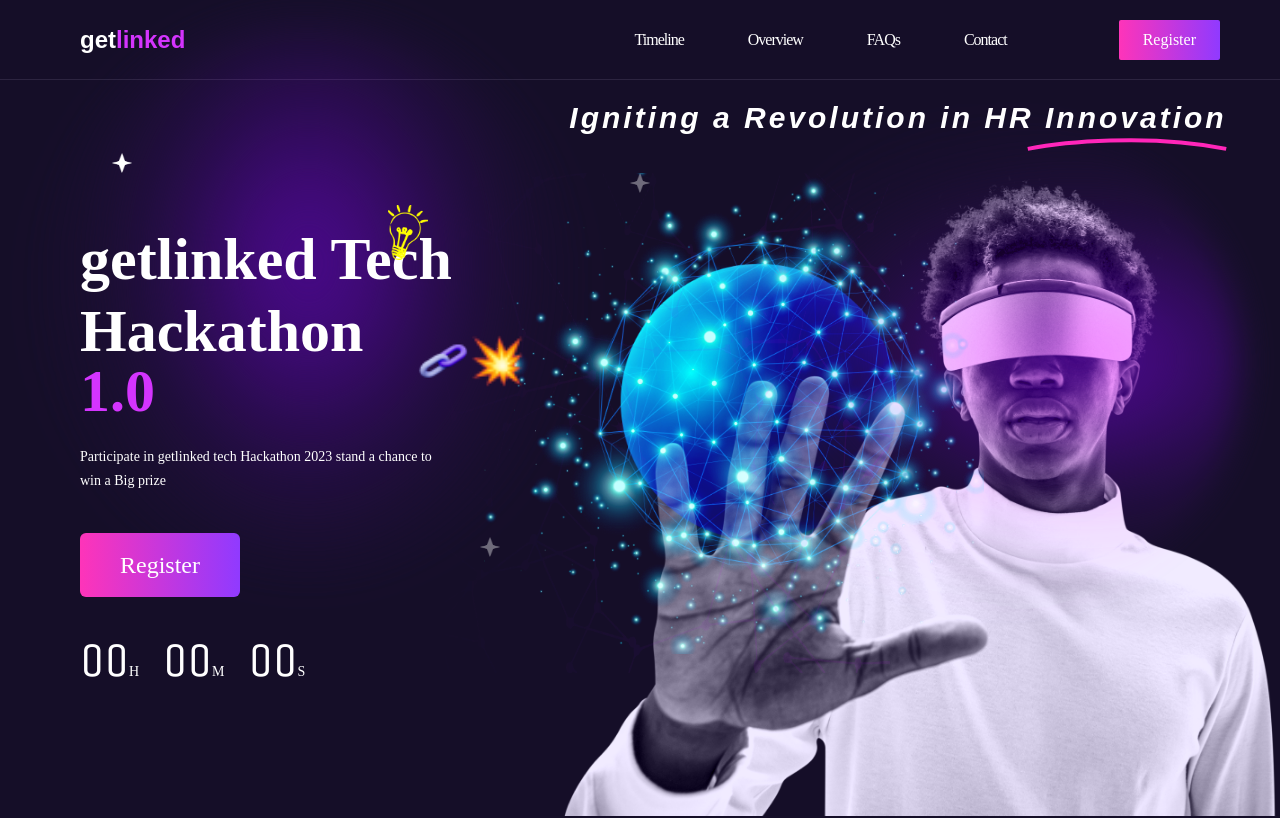
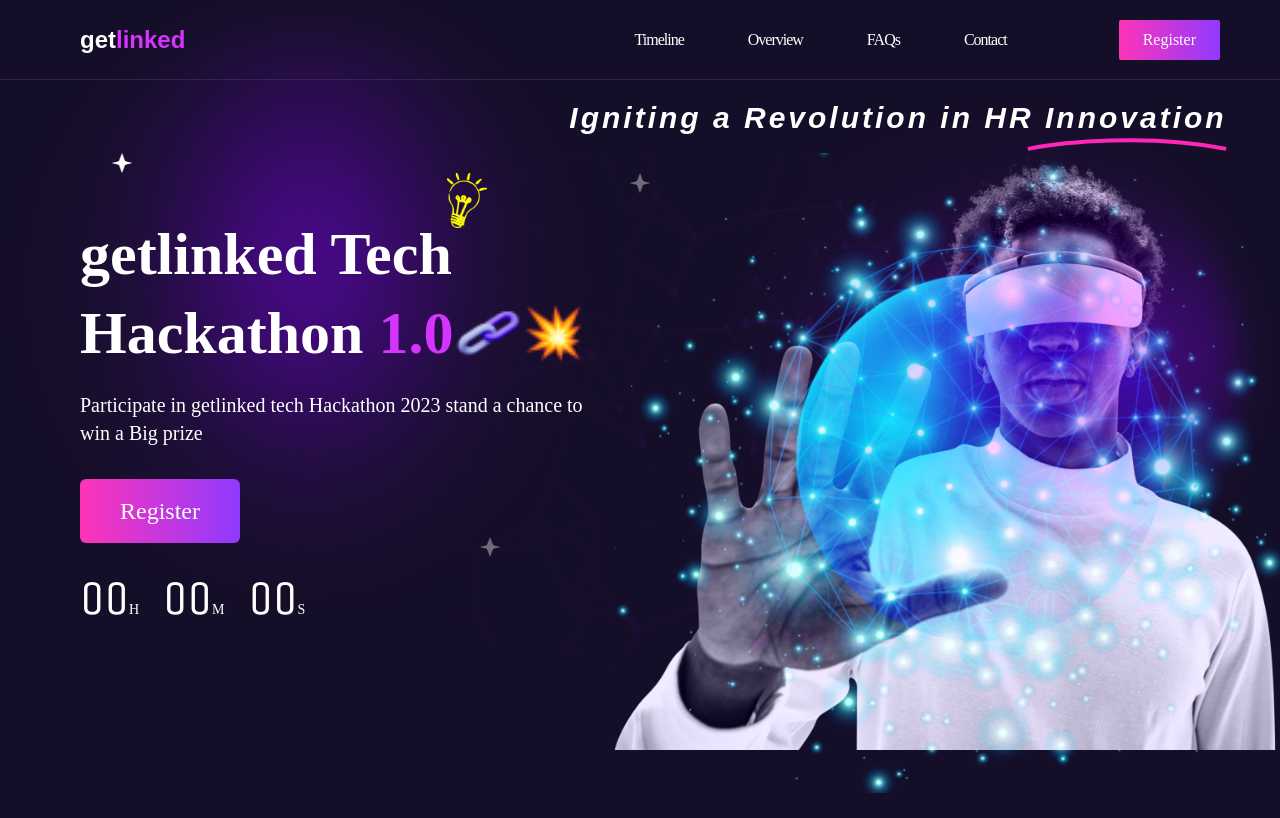
Before and after one commit to yongeazi143/get-linked, a React (Vite) app: page / in a window 1280 px wide. Shown: the top 818 px of the page. Built offline with nearby package versions, Linux system fonts and the light colour scheme; a web font is replaced by a local one.

Commit message:
Hero Section Styling Corrected

```diff
--- a/src/Components/Criteria/Criteria.jsx
+++ b/src/Components/Criteria/Criteria.jsx
@@ -2,7 +2,7 @@ import images from "../../images";
 
 const Criteria = () => {
   return (
-    <section className="flex flex-col items-center justify-between p-8 relative overflow-hidden">
+    <section className="flex flex-col items-center justify-between p-8 relative">
       <img src={images.judges} alt="Idea" className="w-[400px] mt-10 z-10" />
       <div className=" text-center z-10 pb-10">
         <h2 className="font-sans lg:text-3xl font-bold">
@@ -78,7 +78,7 @@ const Criteria = () => {
       <img
         src={images.purpleLens2}
         alt="lens"
-        className="absolute w-[400px] h-[400px] rounded-full blur-lg mix-blend-hard-light -right-20 -bottom-16"
+        className="absolute w-[300px] h-[300px] rounded-full blur-lg mix-blend-hard-light right-0 -bottom-16"
       />
       <img
         src={images.star}
--- a/src/Components/Hero/Hero.jsx
+++ b/src/Components/Hero/Hero.jsx
@@ -23,30 +23,30 @@ const Hero = () => (
         />
       </svg>
     </div>
-    <section className="relative flex flex-col items-center lg:items-start justify-center  gap-10 py-5 lg:flex-row">
-      <div className="flex flex-col items-center justify-center z-10  gap-1 lg:items-start lg:ml-20 lg:gap-3">
-        <div className="mt-5 text-center  relative pt-5 lg:pt-14 lg:mt-0">
-          <h1 className="text-3xl lg:text-6xl  font-bold leading-normal">
-            getlinked Tech
-          </h1>
+    <section className="relative flex flex-col items-center lg:items-start justify-center lg:flex-row">
+      <div className="flex flex-col items-center justify-center z-10  gap-1 lg:items-start lg:ml-20 lg:gap-3 lg:w-1/2">
+        <div className=" text-center lg:text-left  text-3xl lg:text-6xl font-bold">
+          <div className="mt-5  pt-5 lg:pt-14 lg:mt-0 relative">
+            <p className="leading-normal whitespace-nowrap">getlinked Tech</p>
             <img
               src={images.creative}
               alt="creative"
-            className="absolute w-5 top-0 right-4 lg:w-[40px] lg:right-6 lg:top-8"
+              className="absolute w-5 top-1 right-9 lg:w-[40px] lg:right-24 lg:top-5"
             />
           </div>
           <div className="flex items-center justify-center lg:mb-3">
-          <h1 className="text-3xl lg:text-6xl font-bold ">
+            <p className="whitespace-nowrap">
               Hackathon <span className="text-primary">1.0</span>
-          </h1>
-          <img src={images.chain} alt="chain" className="lg:w-[60px]" />
+            </p>
+            <img src={images.chain} alt="chain" className="lg:w-[70px]" />
             <img src={images.spack} alt="spack" className="lg:w-[60px]" />
           </div>
-        <p className="text-center font-serif text-sm px-10 leading-6 lg:px-0 lg:max-w-[370px] lg:text-left">
+        </div>
+        <p className="text-center font-serif text-sm px-10 leading-6 lg:text-xl lg:px-0 lg:max-w-lg lg:text-left">
           Participate in getlinked tech Hackathon 2023 stand a chance to win a
           Big prize
         </p>
-        <a className=" btn-color py-4 px-10 rounded-md my-7" href="#">
+        <a className=" btn-color py-4 px-10 rounded-md my-5" href="#">
           Register
         </a>
         <p className="font-unica text-center text-5xl">
@@ -69,7 +69,7 @@ const Hero = () => (
         <img
           src={images.hero}
           alt="sparkle light"
-          className="absolute top-0 w-96 mix-blend-hard-light lg:w-[500px] lg:-left-20"
+          className="absolute top-0 w-96 mix-blend-hard-light lg:w-[750px] lg:right-0"
         />
       </div>
       <img
--- a/src/Components/Rules/Rules.jsx
+++ b/src/Components/Rules/Rules.jsx
@@ -2,7 +2,7 @@ import images from "../../images";
 
 const Rules = () => {
   return (
-    <section className="overflow-hidden mx-auto w-full flex flex-col-reverse items-center justify-between relative">
+    <section className=" mx-auto w-full flex flex-col-reverse items-center justify-between relative">
       <div className="text-center p-8 relative">
         <h2 className="font-sans lg:text-3xl font-bold z-10">
           Rules and
@@ -22,7 +22,7 @@ const Rules = () => {
         <img
           src={images.purpleLens2}
           alt="purple lens"
-          className="absolute w-[400px] h-[400px] rounded-full blur-xl mix-blend-hard-light -top-32 -right-20"
+          className="absolute w-[250px] h-[250px] rounded-full blur-xl mix-blend-hard-light top-0 right-4"
         />
         <img
           src={images.star}
@@ -46,7 +46,7 @@ const Rules = () => {
       <img
         src={images.purpleLens1}
         alt="purple lens"
-        className="absolute w-[350px] h-[350px] rounded-full blur-lg mix-blend-hard-light -top-12 -left-20"
+        className="absolute  w-[350px] h-[350px]  mix-blend-hard-light blur-lg rounded-full -top-12 -left-20"
       />
     </section>
   );
```
Lines whose indentation alone changed are shown as unchanged.
